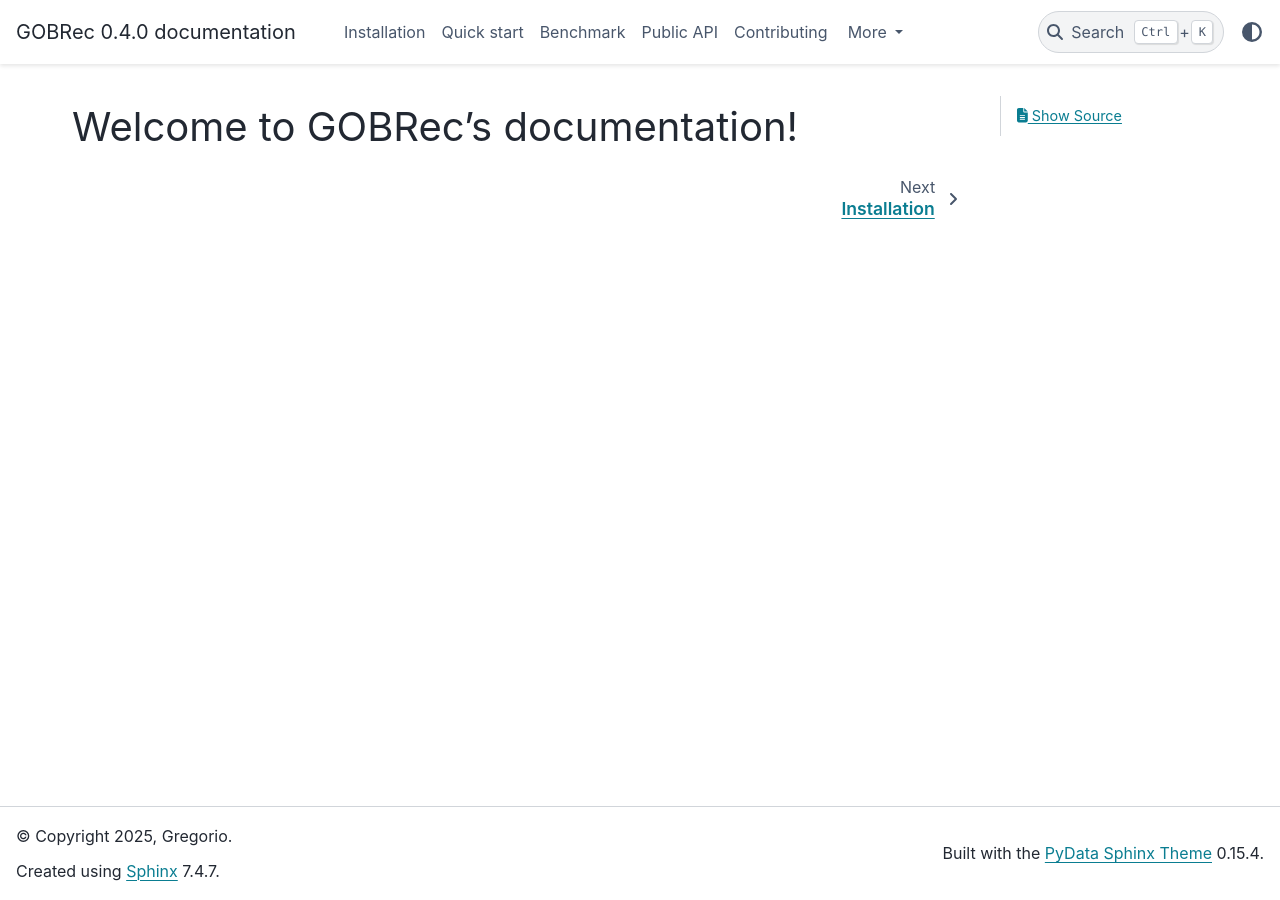
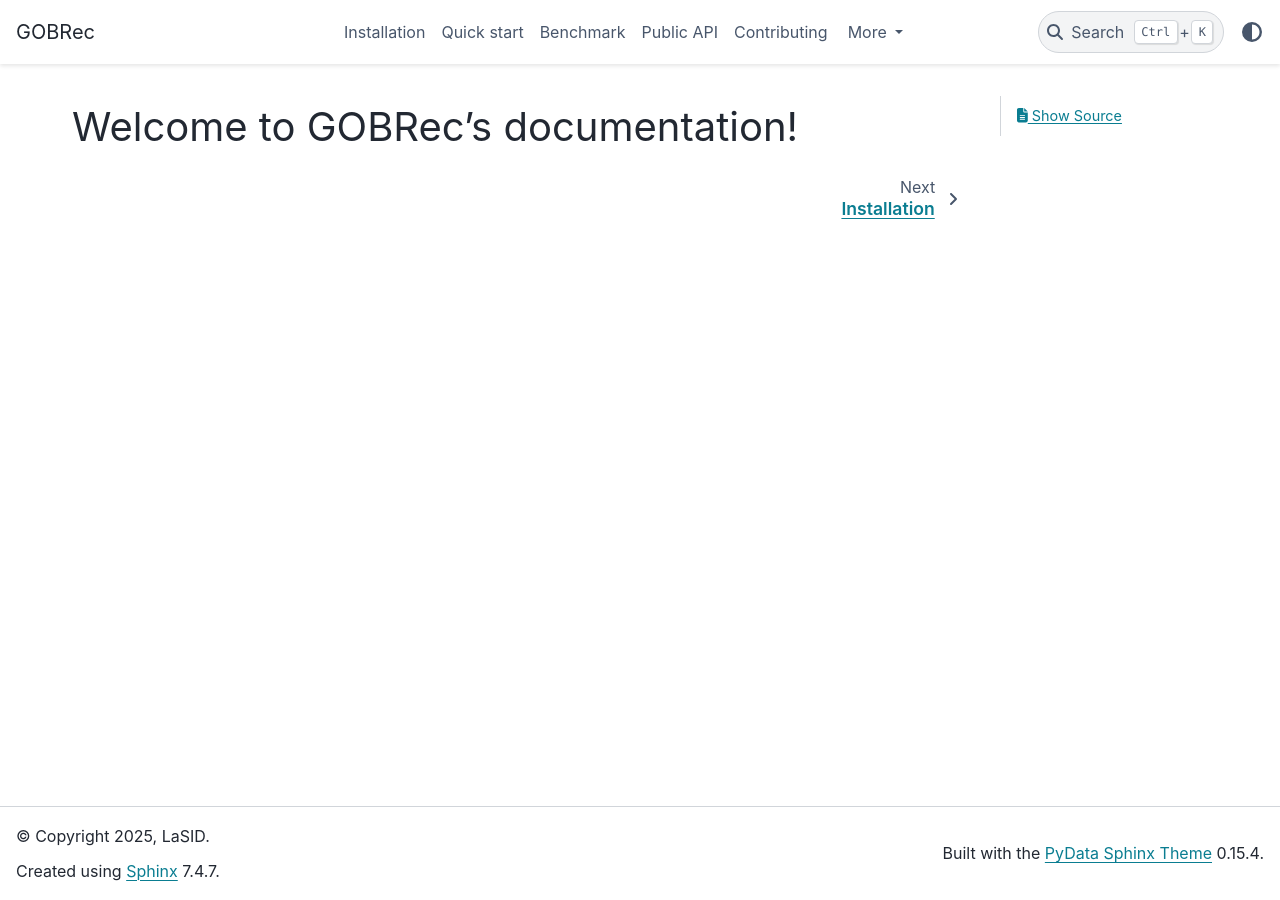
Before and after one commit to RecSys-UFSCar/gobrec, a Sphinx documentation site: the page built from docsrc/source/index.rst, in a window 1280 px wide. Built offline with Sphinx 7.4.7 and the PyData theme 0.15.4, drawn with Linux system fonts in a browser that asks for light colours.

Commit message:
update docs title

```diff
--- a/docsrc/source/conf.py
+++ b/docsrc/source/conf.py
@@ -11,9 +11,10 @@ import sys
 sys.path.insert(0, os.path.abspath('../..'))
 
 project = 'GOBRec'
-copyright = '2025, Gregorio'
+copyright = '2025, LaSID'
 author = 'Gregorio'
 release = '0.4.0'
+html_title = "GOBRec"
 
 # -- General configuration ---------------------------------------------------
 # https://www.sphinx-doc.org/en/master/usage/configuration.html#general-configuration
```
